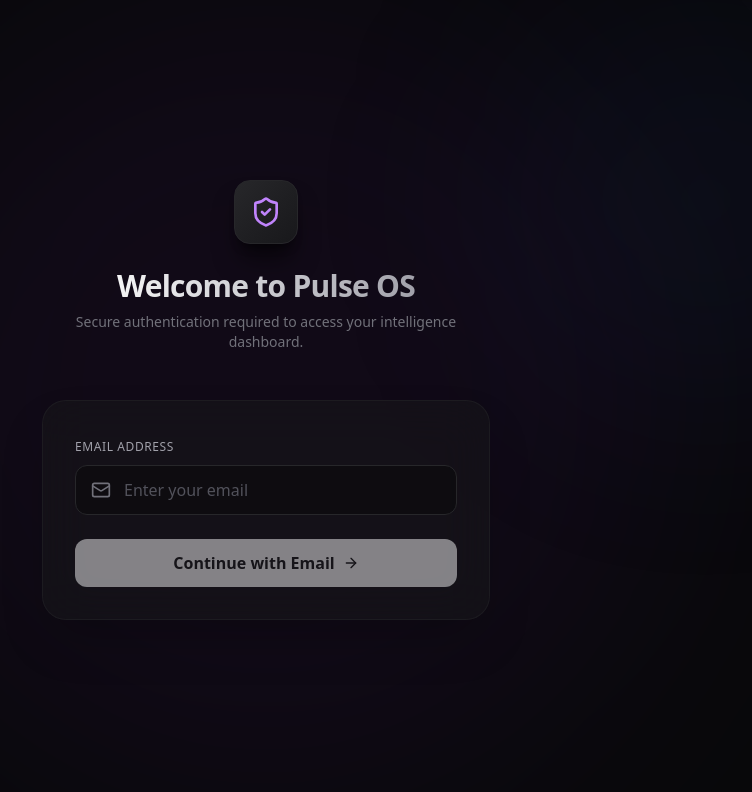
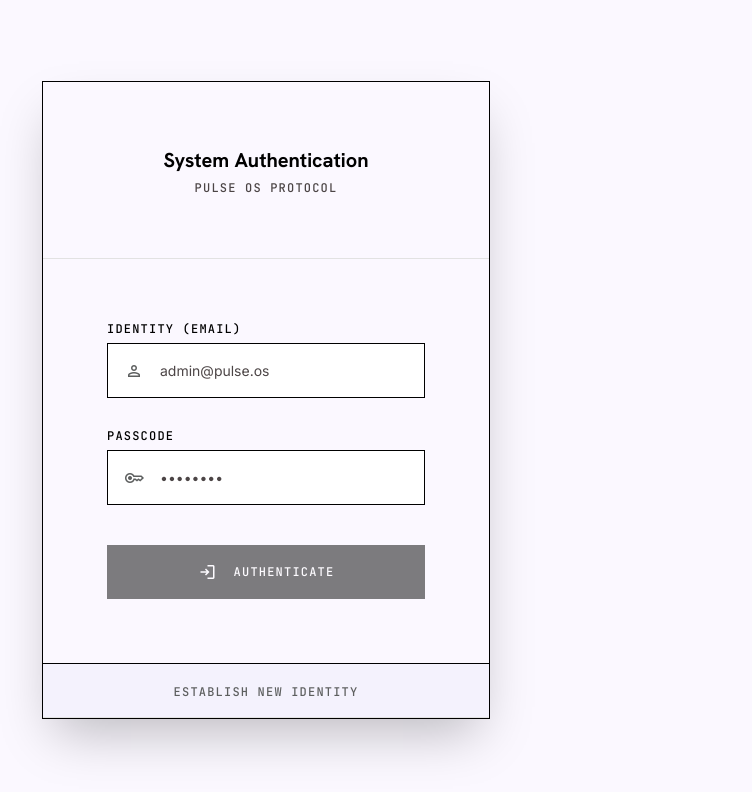
Before and after one commit to Srijith865/pulse-os, a React (Vite) app in the folder client/: page /login in a window 1280 px wide. Shown: the top 792 px of the page, without its empty margins (374-1126 px from the left). Built offline with nearby package versions, Linux system fonts and the light colour scheme; no server answers.

Commit message:
feat: redesign login for username password

```diff
--- a/client/src/App.jsx
+++ b/client/src/App.jsx
@@ -7,7 +7,6 @@ import PulseDecide from './PulseDecide';
 import PulseSearch from './PulseSearch';
 import PulseDocs from './PulseDocs';
 import Login from './Login';
-import { Loader2 } from 'lucide-react';
 
 function ProtectedRoute({ children }) {
   const [session, setSession] = useState(null);
@@ -30,8 +29,8 @@ function ProtectedRoute({ children }) {
 
   if (loading) {
     return (
-      <div className="min-h-screen bg-[#09090b] flex items-center justify-center">
-        <Loader2 className="w-8 h-8 text-zinc-500 animate-spin" />
+      <div className="min-h-screen bg-background flex items-center justify-center">
+        <span className="material-symbols-outlined animate-spin text-[32px] text-primary">sync</span>
       </div>
     );
   }
--- a/client/src/Layout.jsx
+++ b/client/src/Layout.jsx
@@ -1,7 +1,6 @@
 import React, { useEffect, useState } from 'react';
 import { Link, useLocation, useNavigate, Outlet } from 'react-router-dom';
 import { supabase } from './supabaseClient';
-import { LogOut } from 'lucide-react';
 
 const Sidebar = () => {
   const location = useLocation();
@@ -68,9 +67,9 @@ const Sidebar = () => {
         </div>
         <button
           onClick={handleLogout}
-          className="flex items-center gap-2 text-sm text-red-500 hover:text-red-400 transition-colors uppercase font-bold tracking-wider"
+          className="flex items-center gap-2 text-sm text-error hover:text-error/80 transition-colors uppercase font-bold tracking-wider cursor-pointer"
         >
-          <LogOut className="w-4 h-4" />
+          <span className="material-symbols-outlined text-[16px]">logout</span>
           Secure Logout
         </button>
       </div>
--- a/client/src/Login.jsx
+++ b/client/src/Login.jsx
@@ -1,50 +1,42 @@
 import { useState } from 'react';
 import { supabase } from './supabaseClient';
-import { Mail, KeyRound, Loader2, ArrowRight, ShieldCheck } from 'lucide-react';
 import { useNavigate } from 'react-router-dom';
 
 export default function Login() {
   const [email, setEmail] = useState('');
-  const [otp, setOtp] = useState('');
-  const [step, setStep] = useState('email'); // 'email' or 'otp'
+  const [password, setPassword] = useState('');
+  const [isRegister, setIsRegister] = useState(false);
   const [loading, setLoading] = useState(false);
-  const [message, setMessage] = useState('');
   const [error, setError] = useState('');
   const navigate = useNavigate();
 
-  const handleSendOtp = async (e) => {
-    e.preventDefault();
-    setLoading(true);
-    setError('');
-    setMessage('');
-
-    try {
-      const { error } = await supabase.auth.signInWithOtp({
-        email,
-        options: {
-          shouldCreateUser: true
-        }
-      });
-      if (error) throw error;
-      setStep('otp');
-      setMessage('A secure 6-digit code has been sent to your email.');
-    } catch (err) {
-      setError(err.message || 'Failed to send OTP.');
-    } finally {
-      setLoading(false);
-    }
-  };
-
-  const handleVerifyOtp = async (e) => {
+  const handleSubmit = async (e) => {
     e.preventDefault();
     setLoading(true);
     setError('');
 
     try {
-      const { error, data } = await supabase.auth.verifyOtp({
+      if (isRegister) {
+        // Register mode
+        const { data, error } = await supabase.auth.signUp({
           email,
-        token: otp,
-        type: 'email'
+          password,
+        });
+
+        if (error) throw error;
+
+        if (data.session) {
+          navigate('/brief');
+        } else {
+          // If session is null but no error, usually means "Confirm Email" is still enabled.
+          // Fallback just in case.
+          setError('Registration successful. If you cannot log in, please ensure "Confirm email" is disabled in Supabase, or check your email.');
+        }
+      } else {
+        // Login mode
+        const { data, error } = await supabase.auth.signInWithPassword({
+          email,
+          password,
         });
 
         if (error) throw error;
@@ -52,126 +44,105 @@ export default function Login() {
         if (data.session) {
           navigate('/brief');
         }
+      }
     } catch (err) {
-      setError(err.message || 'Invalid or expired OTP.');
+      setError(err.message || 'Authentication failed.');
     } finally {
       setLoading(false);
     }
   };
 
   return (
-    <div className="min-h-screen flex items-center justify-center bg-[#09090b] text-zinc-100 p-4 font-sans relative overflow-hidden">
-      {/* Background glow effects */}
-      <div className="absolute top-1/2 left-1/2 -translate-x-1/2 -translate-y-1/2 w-[800px] h-[800px] bg-purple-900/10 rounded-full blur-[120px] pointer-events-none" />
-      <div className="absolute top-0 right-0 w-[400px] h-[400px] bg-blue-900/10 rounded-full blur-[100px] pointer-events-none" />
+    <div className="min-h-screen bg-background text-on-background font-body-md text-body-md antialiased flex items-center justify-center p-md">
+      <div className="w-full max-w-md bg-surface black-border p-0 flex flex-col shadow-2xl">
 
-      <div className="w-full max-w-md z-10">
-        <div className="mb-12 flex flex-col items-center">
-          <div className="w-16 h-16 bg-gradient-to-br from-zinc-800 to-zinc-900 border border-zinc-800 rounded-2xl flex items-center justify-center shadow-xl shadow-black/50 mb-6">
-            <ShieldCheck className="w-8 h-8 text-purple-400" />
-          </div>
-          <h1 className="text-3xl font-bold tracking-tight text-transparent bg-clip-text bg-gradient-to-r from-zinc-100 to-zinc-400">
-            Welcome to Pulse OS
+        <div className="p-lg editorial-divider flex flex-col items-center">
+          <h1 className="font-headline-md text-headline-md font-bold text-primary mb-xs">
+            {isRegister ? 'Initialize Access' : 'System Authentication'}
           </h1>
-          <p className="text-zinc-500 mt-2 text-center text-sm">
-            Secure authentication required to access your intelligence dashboard.
+          <p className="font-label-caps text-label-caps text-on-surface-variant uppercase">
+            Pulse OS Protocol
           </p>
         </div>
 
-        <div className="bg-zinc-900/50 backdrop-blur-xl border border-zinc-800/50 rounded-3xl p-8 shadow-2xl">
+        <div className="p-lg">
           {error && (
-            <div className="mb-6 p-4 bg-red-500/10 border border-red-500/20 rounded-xl text-red-400 text-sm flex items-start gap-3">
-              <div className="w-1.5 h-1.5 rounded-full bg-red-400 mt-1.5 shrink-0" />
-              <p>{error}</p>
+            <div className="mb-md p-sm bg-error-container text-on-error-container text-sm black-border">
+              {error}
             </div>
           )}
 
-          {message && (
-            <div className="mb-6 p-4 bg-green-500/10 border border-green-500/20 rounded-xl text-green-400 text-sm flex items-start gap-3">
-              <div className="w-1.5 h-1.5 rounded-full bg-green-400 mt-1.5 shrink-0" />
-              <p>{message}</p>
-            </div>
-          )}
+          <form onSubmit={handleSubmit} className="flex flex-col gap-md">
 
-          {step === 'email' ? (
-            <form onSubmit={handleSendOtp} className="space-y-6">
-              <div className="space-y-2">
-                <label htmlFor="email" className="text-xs font-medium text-zinc-400 uppercase tracking-wider">
-                  Email Address
+            <div className="flex flex-col gap-xs">
+              <label htmlFor="email" className="font-label-caps text-label-caps text-primary uppercase">
+                Identity (Email)
               </label>
-                <div className="relative group">
-                  <Mail className="absolute left-4 top-1/2 -translate-y-1/2 w-5 h-5 text-zinc-500 group-focus-within:text-purple-400 transition-colors" />
+              <div className="flex items-center black-border bg-white px-sm focus-within:ring-1 focus-within:ring-primary transition-all">
+                <span className="material-symbols-outlined text-secondary mr-sm text-[20px]">person</span>
                 <input
                   id="email"
                   type="email"
                   value={email}
                   onChange={(e) => setEmail(e.target.value)}
-                    placeholder="Enter your email"
+                  placeholder="admin@pulse.os"
                   required
-                    className="w-full bg-zinc-950/50 border border-zinc-800 rounded-xl py-3 pl-12 pr-4 text-zinc-100 placeholder:text-zinc-600 focus:outline-none focus:border-purple-500/50 focus:ring-1 focus:ring-purple-500/50 transition-all"
+                  className="w-full bg-transparent border-none outline-none py-sm font-body-md text-primary placeholder-on-surface-variant"
                 />
               </div>
             </div>
+
+            <div className="flex flex-col gap-xs">
+              <label htmlFor="password" className="font-label-caps text-label-caps text-primary uppercase">
+                Passcode
+              </label>
+              <div className="flex items-center black-border bg-white px-sm focus-within:ring-1 focus-within:ring-primary transition-all">
+                <span className="material-symbols-outlined text-secondary mr-sm text-[20px]">key</span>
+                <input
+                  id="password"
+                  type="password"
+                  value={password}
+                  onChange={(e) => setPassword(e.target.value)}
+                  placeholder="••••••••"
+                  required
+                  className="w-full bg-transparent border-none outline-none py-sm font-body-md text-primary placeholder-on-surface-variant"
+                />
+              </div>
+            </div>
+
             <button
               type="submit"
-                disabled={loading || !email}
-                className="w-full bg-zinc-100 text-zinc-900 rounded-xl py-3 px-4 font-semibold hover:bg-zinc-200 active:bg-zinc-300 transition-all flex items-center justify-center gap-2 disabled:opacity-50 disabled:cursor-not-allowed group"
+              disabled={loading || !email || !password}
+              className="w-full bg-primary text-on-primary py-sm px-md font-label-caps text-label-caps uppercase hover:bg-secondary-container hover:text-primary transition-colors duration-200 ease-in-out black-border cursor-pointer flex items-center justify-center gap-sm disabled:opacity-50 disabled:cursor-not-allowed mt-xs"
             >
               {loading ? (
-                  <Loader2 className="w-5 h-5 animate-spin" />
+                <span className="material-symbols-outlined animate-spin text-[20px]">sync</span>
               ) : (
                 <>
-                    Continue with Email
-                    <ArrowRight className="w-4 h-4 group-hover:translate-x-1 transition-transform" />
+                  <span className="material-symbols-outlined text-[20px]">
+                    {isRegister ? 'person_add' : 'login'}
+                  </span>
+                  {isRegister ? 'Register Identity' : 'Authenticate'}
                 </>
               )}
             </button>
+
           </form>
-          ) : (
-            <form onSubmit={handleVerifyOtp} className="space-y-6">
-              <div className="space-y-2">
-                <label htmlFor="otp" className="text-xs font-medium text-zinc-400 uppercase tracking-wider">
-                  Security Code
-                </label>
-                <div className="relative group">
-                  <KeyRound className="absolute left-4 top-1/2 -translate-y-1/2 w-5 h-5 text-zinc-500 group-focus-within:text-purple-400 transition-colors" />
-                  <input
-                    id="otp"
-                    type="text"
-                    value={otp}
-                    onChange={(e) => setOtp(e.target.value)}
-                    placeholder="Enter 6-digit code"
-                    required
-                    autoFocus
-                    maxLength={6}
-                    className="w-full bg-zinc-950/50 border border-zinc-800 rounded-xl py-3 pl-12 pr-4 text-zinc-100 placeholder:text-zinc-600 focus:outline-none focus:border-purple-500/50 focus:ring-1 focus:ring-purple-500/50 transition-all tracking-[0.5em] font-mono text-lg"
-                  />
         </div>
-              </div>
-              <button
-                type="submit"
-                disabled={loading || otp.length < 6}
-                className="w-full bg-purple-600 text-white rounded-xl py-3 px-4 font-semibold hover:bg-purple-500 active:bg-purple-700 transition-all flex items-center justify-center gap-2 disabled:opacity-50 disabled:cursor-not-allowed shadow-lg shadow-purple-900/20 group"
-              >
-                {loading ? (
-                  <Loader2 className="w-5 h-5 animate-spin" />
-                ) : (
-                  <>
-                    Verify & Login
-                    <ArrowRight className="w-4 h-4 group-hover:translate-x-1 transition-transform" />
-                  </>
-                )}
-              </button>
+
+        <div className="p-sm editorial-divider border-t border-primary bg-surface-container-low text-center">
           <button
             type="button"
-                onClick={() => setStep('email')}
-                className="w-full text-center text-sm text-zinc-500 hover:text-zinc-300 transition-colors"
+            onClick={() => {
+              setIsRegister(!isRegister);
+              setError('');
+            }}
+            className="font-label-caps text-label-caps text-secondary hover:text-primary transition-colors uppercase cursor-pointer"
           >
-                Use a different email
+            {isRegister ? 'Switch to Authentication' : 'Establish New Identity'}
           </button>
-            </form>
-          )}
         </div>
+
       </div>
     </div>
   );
```
Lines whose indentation alone changed are shown as unchanged.
